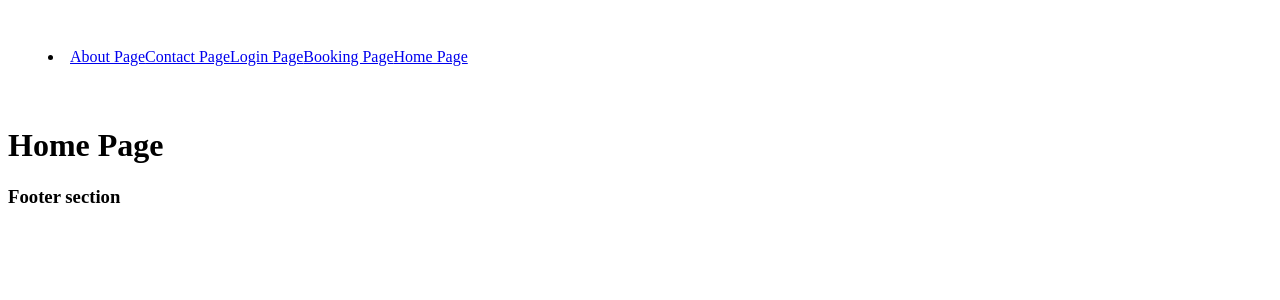
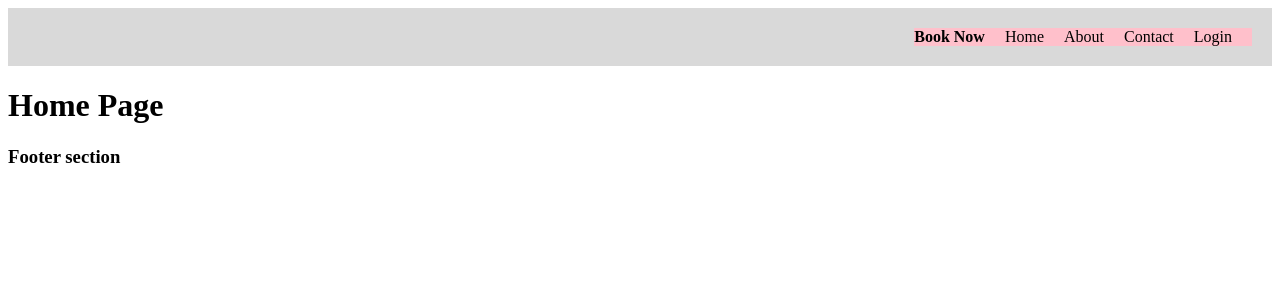
Before and after one commit to Pawtel/pawtel-client, a React (Vite) app: page / in a window 1280 px wide. Shown: the top 300 px of the page. Built offline with nearby package versions, Linux system fonts and the light colour scheme.

Commit message:
feat: added styling to nav bar, used App to render routers

```diff
--- a/package.json
+++ b/package.json
@@ -17,6 +17,7 @@
   "devDependencies": {
     "@types/react": "^18.2.15",
     "@types/react-dom": "^18.2.7",
+    "@vitejs/plugin-react": "^4.2.1",
     "@vitejs/plugin-react-swc": "^3.3.2",
     "eslint": "^8.45.0",
     "eslint-plugin-react": "^7.32.2",
--- a/src/App.jsx
+++ b/src/App.jsx
@@ -1,17 +1,15 @@
-// This is the homepage of the application
-
-// import { Link } from "react-router-dom";
+import { Outlet } from "react-router-dom";
 import NavBar from "./components/NavBar";
+import Footer from "./components/Footer";
 
 function App() {
 	return (
 		<>
-			<div className="top-nav">
-				<NavBar />
-			</div>
-			<h1>Pawtel</h1>
+			<NavBar />
 
-			<div className="footer">footer is shared among all pages</div>
+			<Outlet />
+
+			<Footer />
 		</>
 	);
 }
--- a/src/Router.jsx
+++ b/src/Router.jsx
@@ -1,5 +1,5 @@
 import { createBrowserRouter, RouterProvider } from "react-router-dom";
-// import App from "./App";
+import App from "./App";
 import AboutPage from "./pages/AboutPage";
 import ContactPage from "./pages/ContactPage";
 import LoginPage from "./pages/LoginPage";
@@ -36,7 +36,11 @@ const Router = () => {
 		},
 	]);
 
-	return <RouterProvider router={router} />;
+	return (
+		<RouterProvider router={router}>
+			<App />
+		</RouterProvider>
+	);
 };
 
 export default Router;
--- a/src/components/NavBar.jsx
+++ b/src/components/NavBar.jsx
@@ -5,21 +5,21 @@ const NavBar = () => {
 	return (
 		<>
 			<div className="top-nav">
-				<li>
+				<li className="nav-list">
+					<Link className="book-link-style" to="/book" replace>
+						Book Now
+					</Link>
+					<Link to="/" replace>
+						Home
+					</Link>
 					<Link to="/about" replace>
-						About Page
+						About
 					</Link>
 					<Link to="/contact" replace>
-						Contact Page
+						Contact
 					</Link>
 					<Link to="/login" replace>
-						Login Page
-					</Link>
-					<Link to="/book" replace>
-						Booking Page
-					</Link>
-					<Link to="/" replace>
-						Home Page
+						Login
 					</Link>
 				</li>
 			</div>
--- a/src/styles/topnav.css
+++ b/src/styles/topnav.css
@@ -1,3 +1,35 @@
+header {
+	display: flex;
+	background-color: #d9d9d9;
+	padding: 20px;
+	justify-content: flex-end;
+}
+
 .top-nav {
-	padding: 40px;
+	display: flex;
+	align-items: center;
 }
+
+.nav-list {
+	list-style: none;
+	background-color: pink;
+	margin: 0;
+	padding: 0;
+}
+
+.nav-list li {
+	margin-right: 10px;
+}
+
+.nav-list a {
+	text-decoration: none;
+	margin-right: 20px;
+	color: black;
+}
+
+.book-link-style {
+	font-weight: bolder;
+}
+.top-nav h1 {
+	margin: 0;
+}
```
Also changed, not shown: 1 other file (tests, documents, lock files or other folders).
